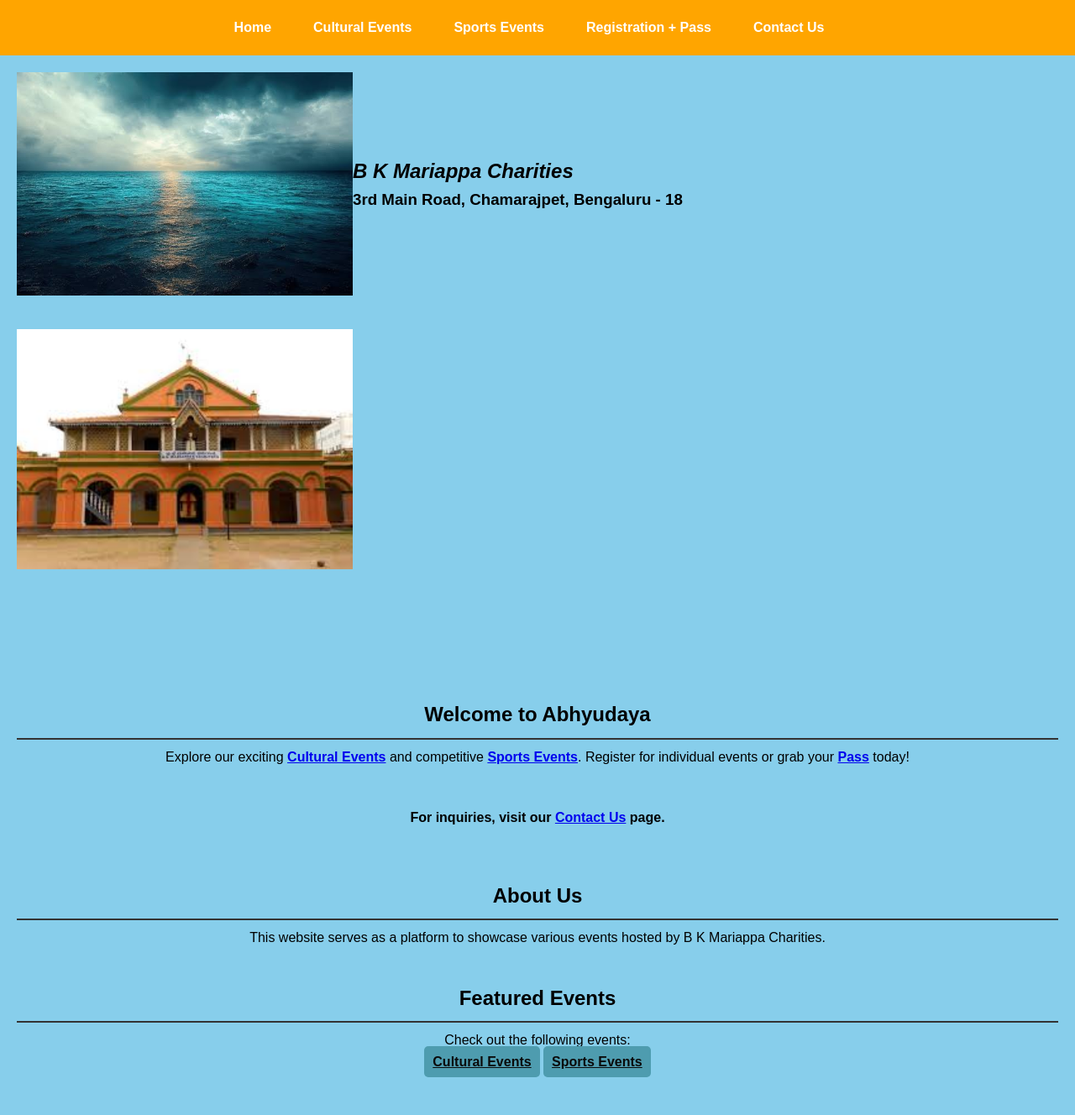
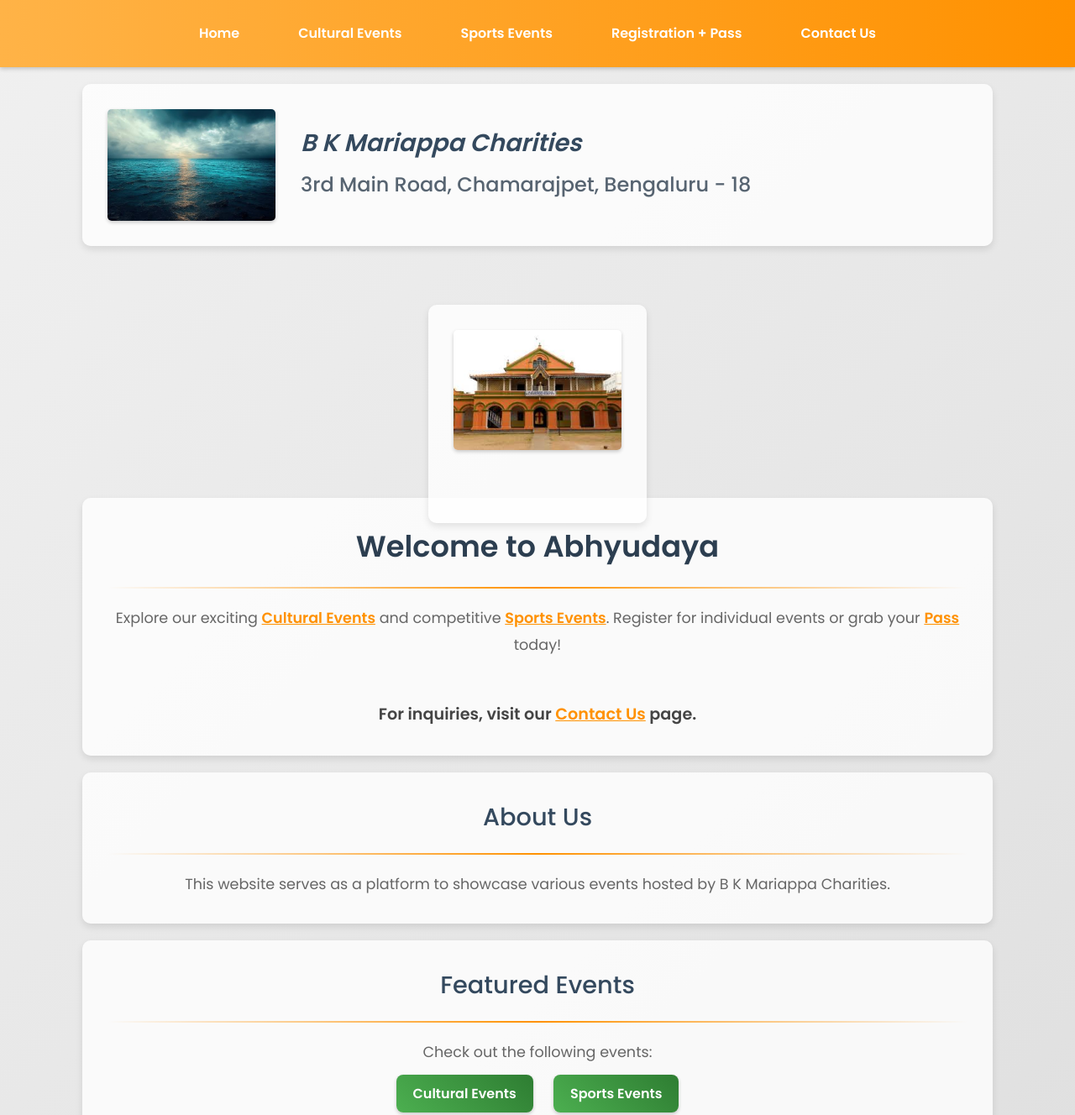
Before and after one commit to kushalkumarj2006/Abhyudaya25, a plain HTML site: page index.html in a window 1280 px wide. Shown: the top 1328 px of the page at 84% size. Before the commit the page ends 1298 px from the top, so only its background shows below. Drawn offline with Linux system fonts and the light colour scheme.

Commit message:
Update style.css

```diff
--- a/style.css
+++ b/style.css
@@ -2,20 +2,21 @@
 body, h1, h2, h3, p, ul, li, table {
     margin: 0;
     padding: 0;
-    font-family: Arial, Helvetica, sans-serif;
+    font-family: 'Poppins', sans-serif; /* Changed to a more modern font */
 }
 
 /* General body styling */
 body {
-    font-family: 'Arial', sans-serif;
     line-height: 1.6;
-    background-color: skyblue; /* Updated background color */
+    background: linear-gradient(135deg, #f0f0f0, #e0e0e0); /* Subtle gradient background */
+    color: #333; /* Darker text */
 }
 
 /* Navigation bar styling */
 nav {
-    background-color: orange; /* Updated background color */
-    padding: 10px 0;
+    background: linear-gradient(90deg, #ffb347, #ff9100); /* Orange gradient navbar */
+    padding: 15px 0;
+    box-shadow: 0 2px 5px rgba(0, 0, 0, 0.2); /* Subtle shadow */
     display: flex;
     justify-content: center;
 }
@@ -30,24 +31,38 @@ nav ul {
 }
 
 nav li {
-    margin-right: 20px;
+    margin: 0 15px;
 }
 
 nav a {
     text-decoration: none;
-    color: white;
-    padding: 10px 15px;
+    color: #fff; /* White text */
+    padding: 12px 20px;
+    border-radius: 5px; /* Rounded corners */
+    transition: background-color 0.3s ease; /* Smooth transition */
     display: block;
+    font-weight: 500; /* Slightly bolder text */
 }
 
 nav a:hover {
-    background-color: #ffcc80; /* Hover color */
+    background-color: rgba(255, 255, 255, 0.2); /* Lighter hover */
+    transform: translateY(-2px);
 }
 
 /* Section styling */
 section {
     text-align: center;
-    padding: 20px;
+    padding: 30px;
+    background-color: rgba(255, 255, 255, 0.8); /* Slightly transparent white for cards */
+    border-radius: 10px;
+    margin: 20px auto;
+    max-width: 80%; /* Keep sections relatively contained */
+    box-shadow: 0 4px 8px rgba(0, 0, 0, 0.1); /* Added shadow */
+    transition: transform 0.3s ease; /* Smooth transition */
+}
+
+section:hover {
+    transform: translateY(-5px);
 }
 
 /* Styling for the first section */
@@ -59,15 +74,22 @@ section:first-child {
 /* Image logo styling */
 .img-logo {
     float: left;
-    width: 400px;
-    padding: 0px;
+    width: 200px; /* Adjusted logo size */
+    margin-right: 30px; /* Spacing from the text */
+    border-radius: 5px; /* Slight rounding */
+    box-shadow: 0 2px 4px rgba(0, 0, 0, 0.2);
+    transition: transform 0.3s ease;
+}
+
+.img-logo:hover {
+    transform: scale(1.05);
 }
 
 /* Styling for specific section with id abcde */
 #abcde {
-    width: 400px;
-    height: 400px;
-    position: center;
+    width: 200px; /* Adjusted logo size */
+    height: 200px;
+    position: relative;
     top: 50px;
     right: 0;
 }
@@ -77,19 +99,29 @@ table {
     width: 100%;
     border-collapse: collapse;
     margin-top: 20px;
+    box-shadow: 0 2px 4px rgba(0, 0, 0, 0.1);
 }
 
 table, th, td {
-    border: 1px solid #100f0f;
+    border: 1px solid #ccc;
 }
 
 th, td {
-    padding: 10px;
+    padding: 15px;
+    text-align: left;
+}
+
+th {
+    background-color: #f2f2f2; /* Subtle background for thead */
+    font-weight: bold;
 }
 
 /* Horizontal line styling */
 hr {
-    border: 1px solid #333;
+    border: 0;
+    height: 2px;
+    background: linear-gradient(to right, rgba(0,0,0,0), #ff9100, rgba(0,0,0,0)); /* Creative hr */
+    margin: 20px 0;
 }
 
 /* Media query for smaller screens */
@@ -107,20 +139,77 @@ hr {
 
 /* Event button styling */
 .cricket, .badminton, .registration, .Extended, .Pass, .location {
-    width: 115px;
-    height: 25px;
-    background: #4E9CAF;
-    padding: 10px;
+    background: linear-gradient(45deg, #4CAF50, #2E7D32); /* Green gradient */
+    padding: 10px 20px;
     text-align: center;
-    border-radius: 5px;
-    color: rgb(10, 10, 10);
+    border-radius: 8px;
+    color: #fff;
     font-weight: bold;
     line-height: 25px;
+    text-decoration: none;
+    display: inline-block; /* Allows for margin/padding changes */
+    margin: 10px;
+    box-shadow: 0 2px 4px rgba(0, 0, 0, 0.2);
+    transition: transform 0.3s ease, box-shadow 0.3s ease;
+}
+
+.cricket:hover,
+.badminton:hover,
+.registration:hover,
+.Extended:hover,
+.Pass:hover,
+.location:hover {
+     transform: translateY(-3px);
+     box-shadow: 0 4px 8px rgba(0,0,0,0.3);
 }
 
 /* Elite button styling */
 .elite {
     float: center;
-    width: 350px;
-    padding: 0px;
+    width: 250px;
+    border-radius: 10px;
+    margin-top: 15px;
+    box-shadow: 0 4px 8px rgba(0,0,0,0.3);
 }
+
+/* Font Styles */
+h1 {
+  font-size: 2.2em;
+  color: #2c3e50;
+  margin-bottom: 10px;
+  font-weight: 600;
+}
+
+h2 {
+  font-size: 1.8em;
+  color: #34495e;
+  margin-bottom: 8px;
+  font-weight: 500;
+}
+
+h3 {
+    font-size: 1.5em;
+    color: #576471;
+    font-weight: 500;
+    margin-bottom: 6px;
+}
+
+h4 {
+    font-size: 1.2em;
+    color: #444;
+    margin-bottom: 4px;
+}
+
+p{
+    font-size: 1.1em;
+    line-height: 1.8;
+    color: #666;
+}
+
+a{
+  color: #ff9100;
+  transition: color 0.3s ease;
+}
+a:hover{
+  color: #e67e22;
+    }
```
